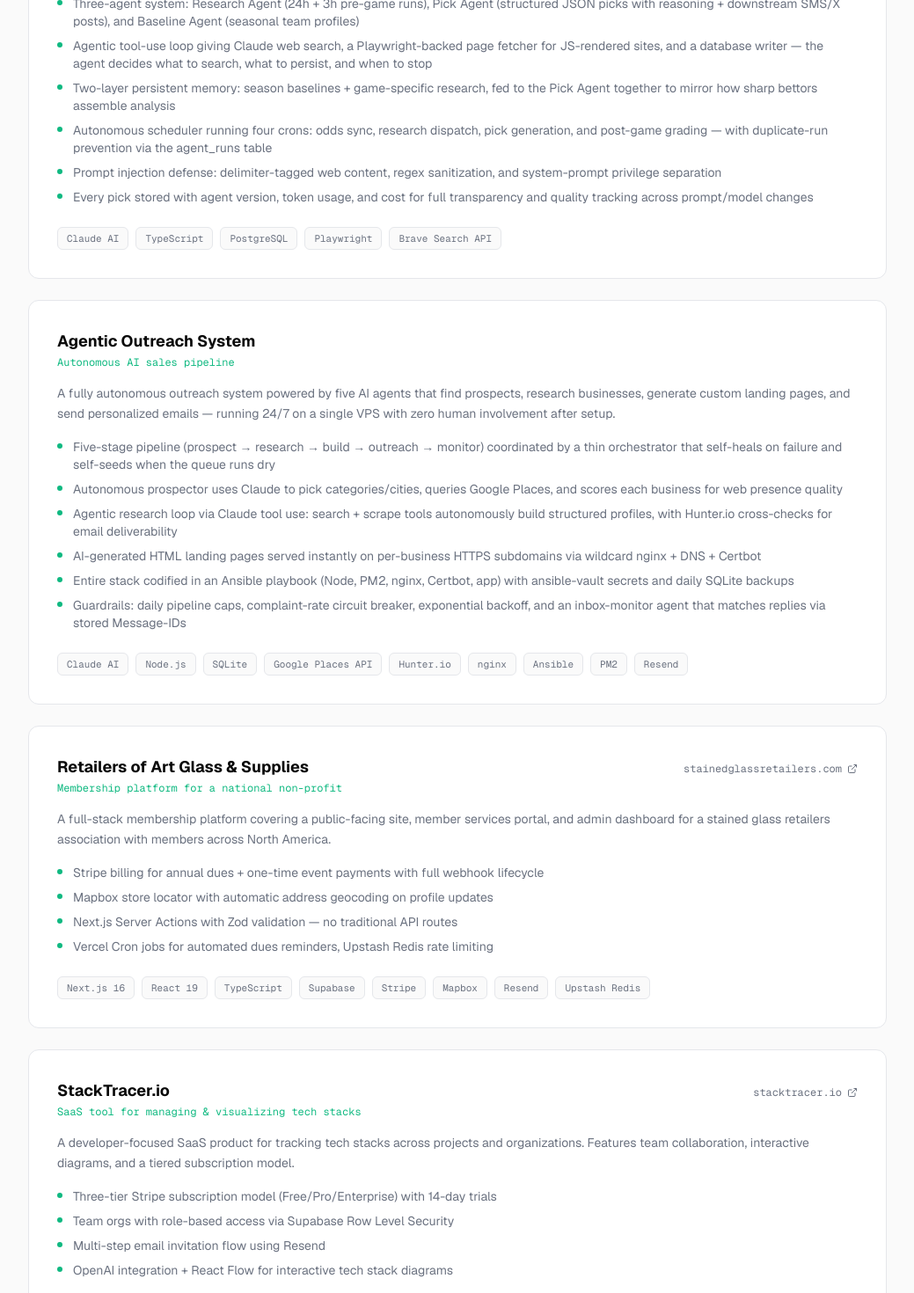
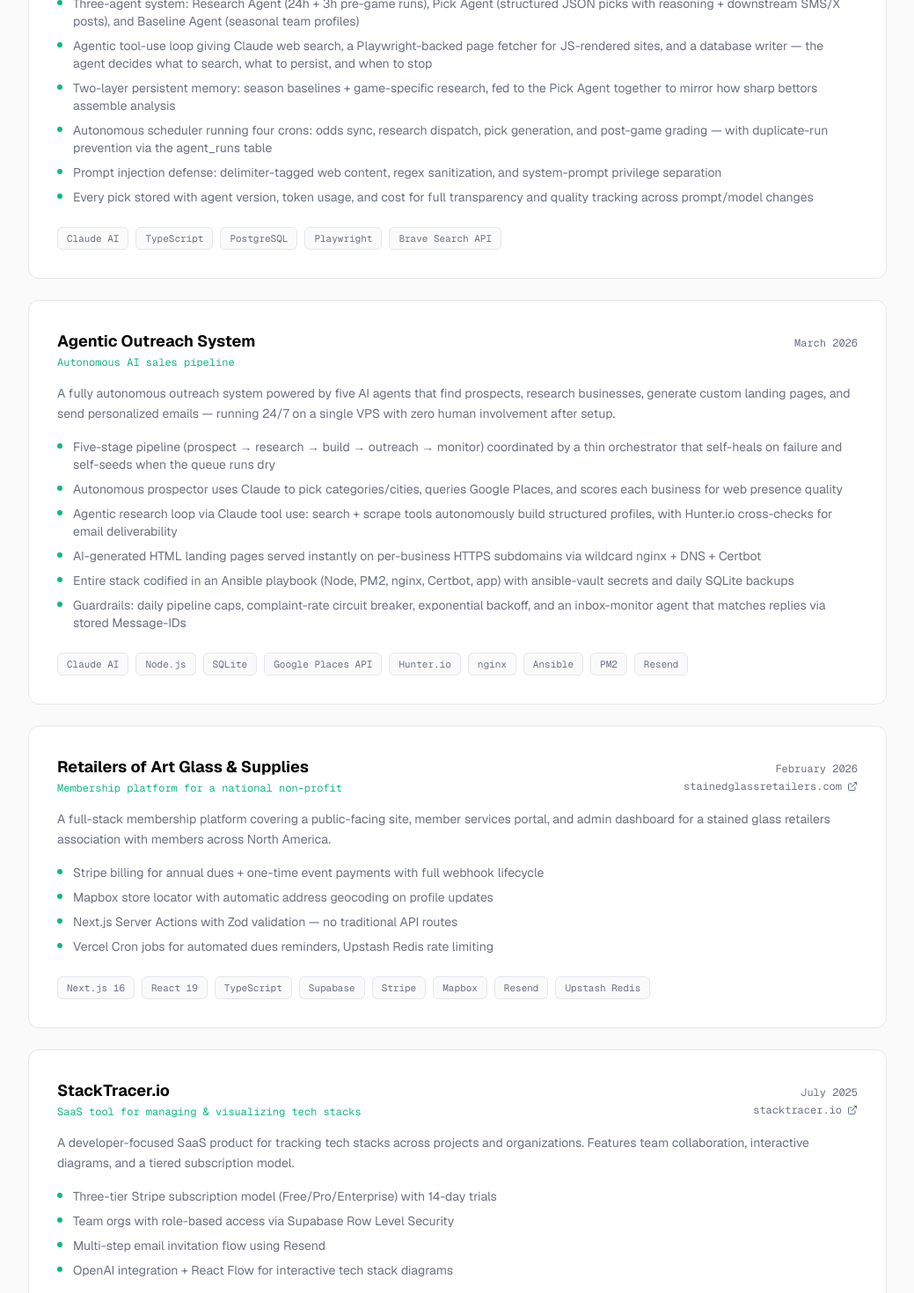
Before and after one commit to kevinthomaskane/portfolio, a Next.js app: page / in a window 1280 px wide. Shown: the part 2255-3725 px from the top of the page at 88% size, without its empty margins (120-1159 px from the left). Built offline with nearby package versions, Linux system fonts and the light colour scheme.

Commit message:
add dates to projects

```diff
--- a/src/components/projects.tsx
+++ b/src/components/projects.tsx
@@ -25,7 +25,13 @@
                     {project.tagline}
                   </p>
                 </div>
-                {project.url && (
+                <div className="flex shrink-0 flex-col gap-1 sm:items-end">
+                  {project.date && (
+                    <span className="font-mono text-xs text-muted">
+                      {project.date}
+                    </span>
+                  )}
+                  {project.url && (
                   <a
                     href={project.url}
                     target="_blank"
@@ -46,7 +52,8 @@
                       <line x1="10" y1="14" x2="21" y2="3" />
                     </svg>
                   </a>
-                )}
+                  )}
+                </div>
               </div>
 
               {/* description */}
--- a/src/data/resume.ts
+++ b/src/data/resume.ts
@@ -49,6 +49,7 @@
   name: string;
   slug: string;
   url: string | null;
+  date: string;
   tagline: string;
   description: string;
   tech: string[];
@@ -61,6 +62,7 @@
     slug: 'white-crow',
     url: 'https://goodfloridalawyers.com',
     tagline: 'One-click agentic directory site platform',
+    date: 'April 2026',
     description:
       'A multi-tenant SaaS platform built for an SEO agency that provisions a fully configured, live business directory website — complete with real business data, search, maps, billing, and an ongoing agentic content engine — from a single button press. Turns a multi-week manual build into a one-click operation and keeps sites ranking autonomously.',
     tech: [
@@ -87,6 +89,7 @@
   {
     name: 'BetBot',
     slug: 'betbot',
+    date: 'March 2026',
     url: 'https://betbot.10xdev.io',
     tagline: 'Autonomous NBA research & pick generation platform',
     description:
@@ -110,6 +113,7 @@
   {
     name: 'Agentic Outreach System',
     slug: 'agentic-outreach-system',
+    date: 'March 2026',
     url: null,
     tagline: 'Autonomous AI sales pipeline',
     description:
@@ -136,6 +140,7 @@
   },
   {
     name: 'Retailers of Art Glass & Supplies',
+    date: 'February 2026',
     slug: 'rags',
     url: 'https://stainedglassretailers.com',
     tagline: 'Membership platform for a national non-profit',
@@ -161,6 +166,7 @@
   {
     name: 'StackTracer.io',
     slug: 'stacktracer',
+    date: 'July 2025',
     url: 'https://stacktracer.io',
     tagline: 'SaaS tool for managing & visualizing tech stacks',
     description:
```
